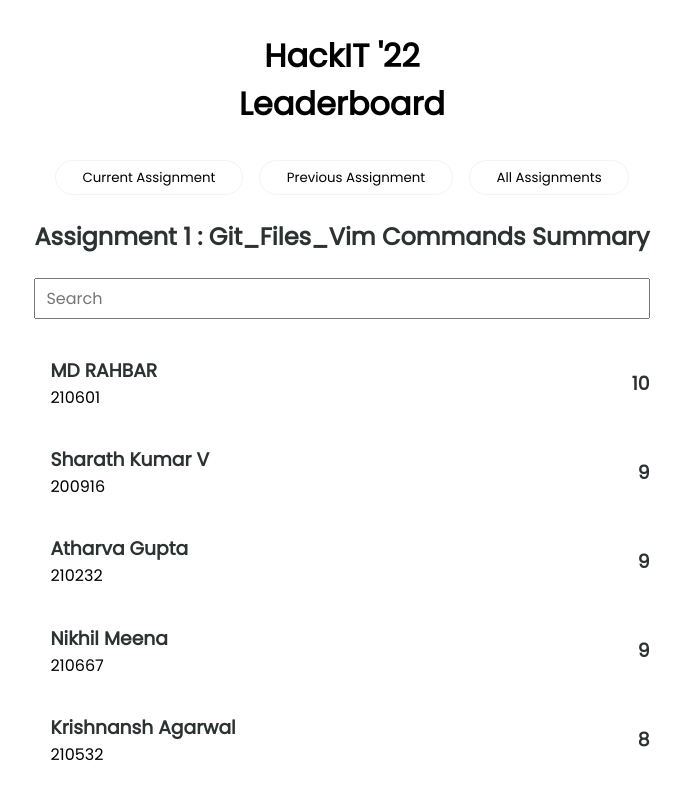
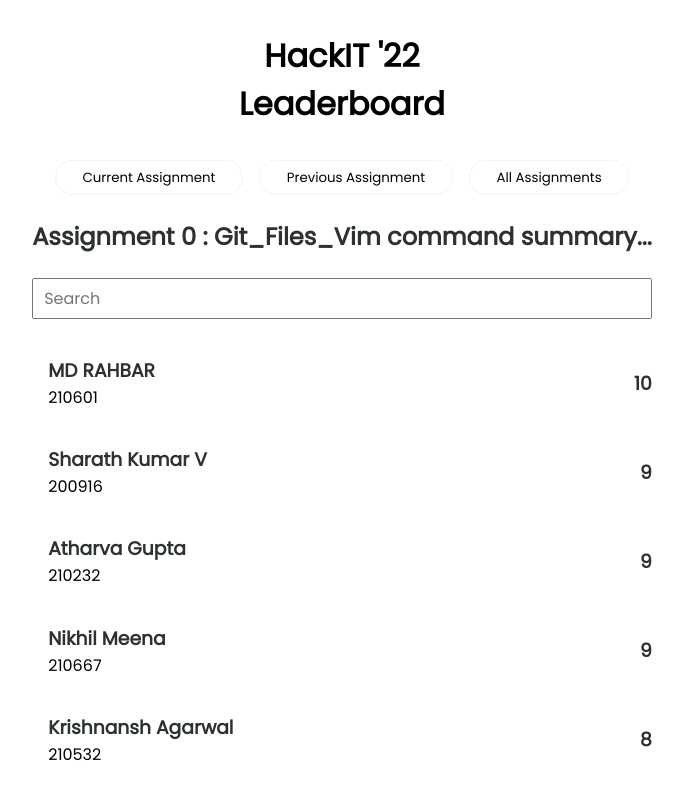
Before and after one commit to ba-13/HackIT_22, a React (Create React App) app: page / in a window 1280 px wide. Shown: the top 800 px of the page, without its empty margins (298-981 px from the left). Built offline with nearby package versions, Linux system fonts and the light colour scheme.

Commit message:
Update Leaderboard for Assignment_0 Re

```diff
--- a/src/components/Board.js
+++ b/src/components/Board.js
@@ -67,7 +67,7 @@ function problem_statement(data, type_) {
     }
   } else if (len === 1) {
     if (type_ === "0") {
-      problem = "Assignment " + String(len - type_) + " : " + data[len - 1];
+      problem = "Assignment " + String(len - type_ - 1) + " : " + data[len - 1];
     } else if (type_ === "1") {
       problem = "Not present!";
     } else {
@@ -75,9 +75,9 @@ function problem_statement(data, type_) {
     }
   } else {
     if (type_ === "0")
-      problem = "Assignment " + String(len - type_) + " : " + data[len - 1];
+      problem = "Assignment " + String(len - type_ - 1) + " : " + data[len - 1];
     else if (type_ === "1")
-      problem = "Assignment " + String(len - type_) + " : " + data[len - 2];
+      problem = "Assignment " + String(len - type_ - 1) + " : " + data[len - 2];
     else problem = "Total Number of Assignments : " + String(len);
   }
   // console.log(problem);
--- a/src/data/data_problems.js
+++ b/src/data/data_problems.js
@@ -1,3 +1,3 @@
 export const Problems = [
-"Git_Files_Vim Commands Summary",
+"Git_Files_Vim command summary based on Session 1",
 ]
```
Also changed, not shown: src/data/HackIT Assignments - Problems.csv.
